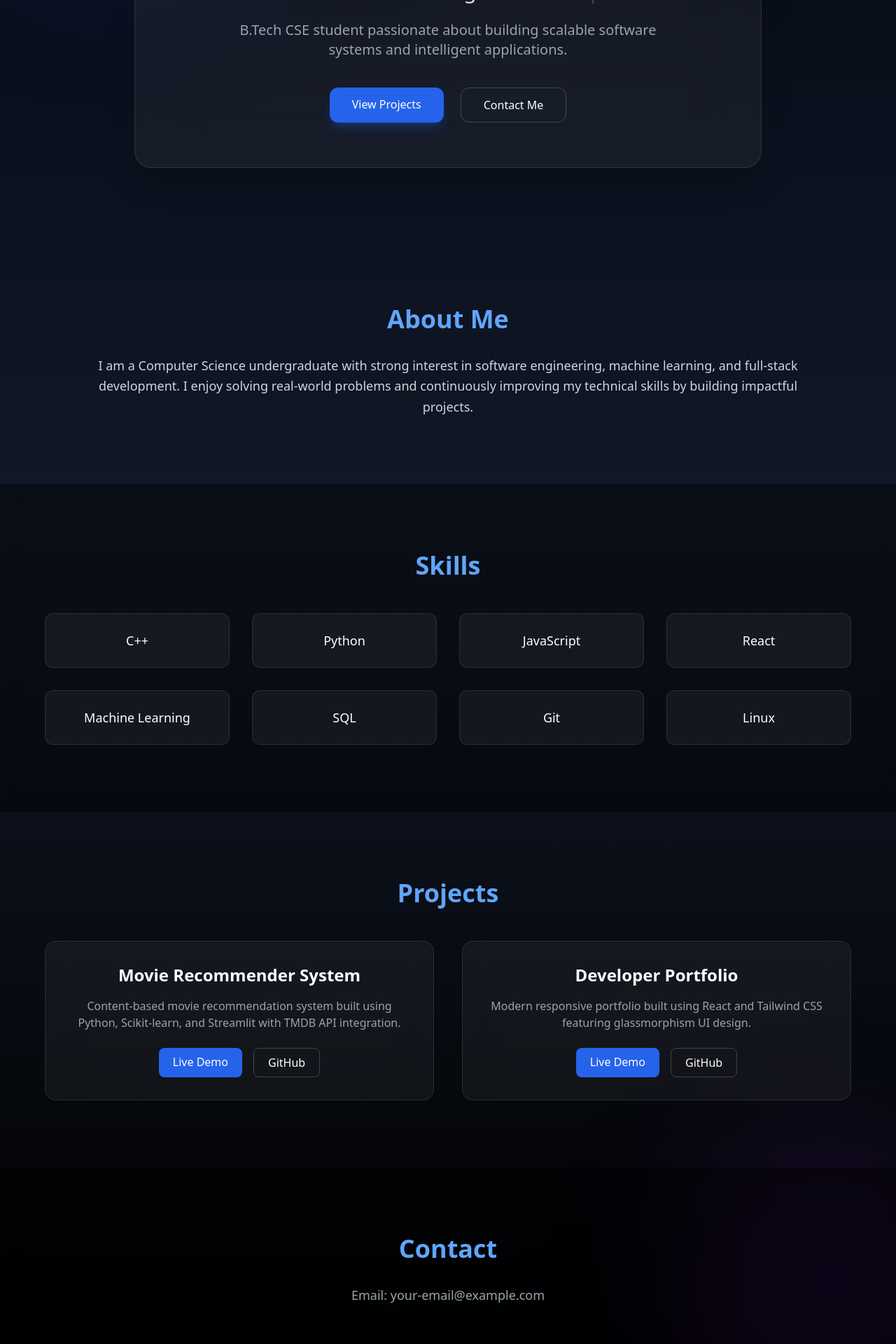
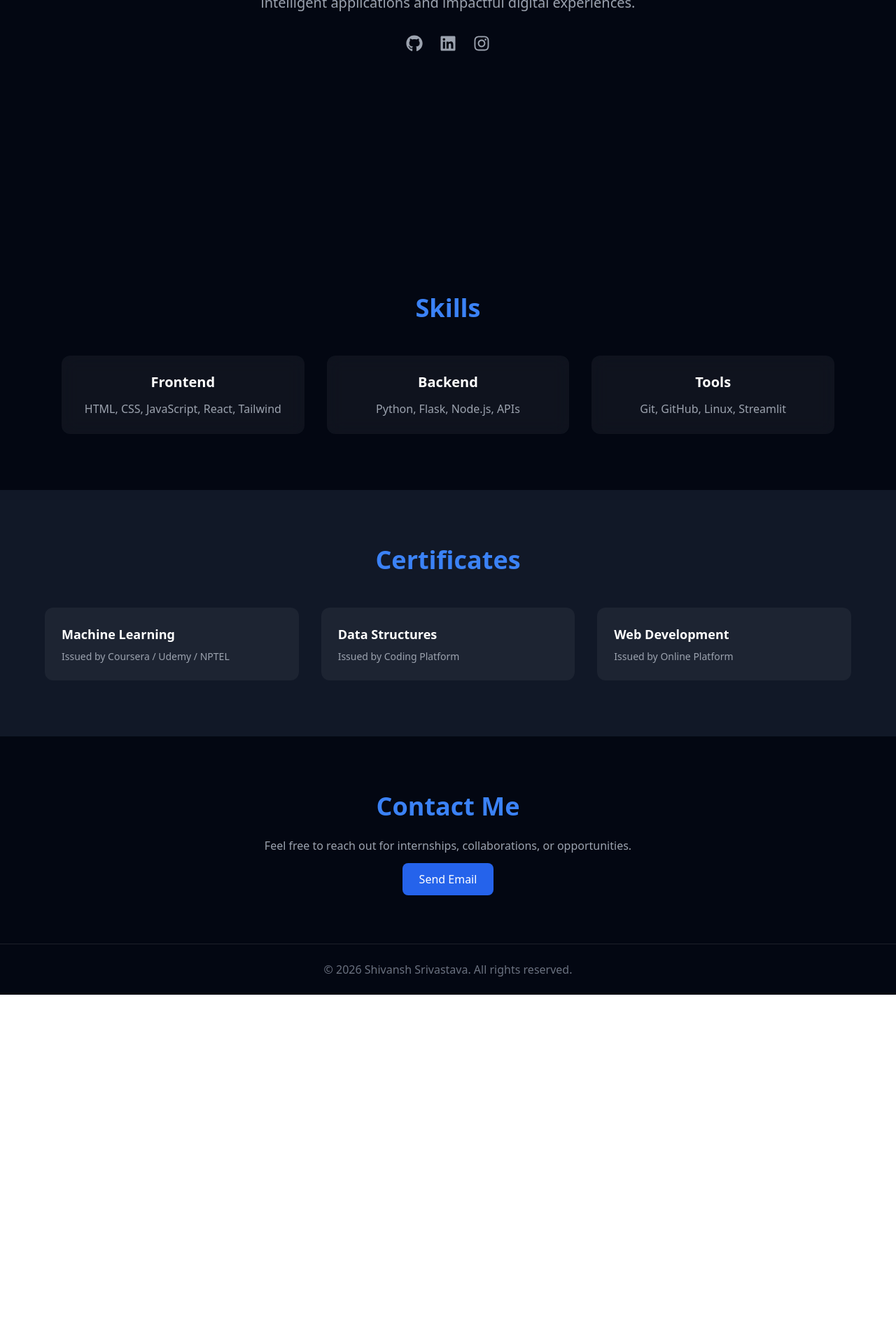
Before and after one commit to SHIVANSH3SRIVASTAVA/portfolio, a React (Vite) app: page / in a window 1280 px wide. Shown: the part 460-2380 px from the top of the page at 70% size. After the commit the page ends 1881 px from the top, so only its background shows below. Built offline with nearby package versions, Linux system fonts and the light colour scheme.

Commit message:
Added social links and certificates section

```diff
--- a/package.json
+++ b/package.json
@@ -12,6 +12,7 @@
   "dependencies": {
     "react": "^19.2.0",
     "react-dom": "^19.2.0",
+    "react-icons": "^5.5.0",
     "react-simple-typewriter": "^5.0.1"
   },
   "devDependencies": {
--- a/src/App.jsx
+++ b/src/App.jsx
@@ -1,39 +1,29 @@
+import { FaGithub, FaLinkedin, FaInstagram } from "react-icons/fa"
 import { Typewriter } from "react-simple-typewriter"
 
 function App() {
   return (
-    <div className="bg-gradient-to-b from-gray-950 via-gray-900 to-black text-white min-h-screen relative overflow-x-hidden">
+    <div className="bg-gray-950 text-white min-h-screen scroll-smooth">
 
-      {/* Background Glow */}
-      <div className="absolute w-[500px] h-[500px] bg-blue-600 rounded-full blur-[120px] opacity-20 top-[-100px] left-[-100px]"></div>
-      <div className="absolute w-[400px] h-[400px] bg-purple-600 rounded-full blur-[120px] opacity-20 bottom-[-100px] right-[-100px]"></div>
-
-      {/* Navbar */}
-      <nav className="fixed top-0 w-full bg-black/30 backdrop-blur-md border-b border-white/10 z-50">
-        <div className="max-w-6xl mx-auto px-6 py-4 flex justify-between items-center">
-          <h1 className="text-xl font-semibold tracking-wide">
+      {/* NAVBAR */}
+      <nav className="fixed w-full backdrop-blur-md bg-white/5 border-b border-white/10 z-50">
+        <div className="max-w-6xl mx-auto flex justify-between items-center p-4">
+          <h1 className="font-bold text-xl text-blue-500">
             Shivansh.dev
           </h1>
-
-          <div className="space-x-8 hidden md:flex text-gray-300">
-            <a href="#about" className="hover:text-blue-400 transition">About</a>
-            <a href="#skills" className="hover:text-blue-400 transition">Skills</a>
-            <a href="#projects" className="hover:text-blue-400 transition">Projects</a>
-            <a href="#contact" className="hover:text-blue-400 transition">Contact</a>
+          <div className="space-x-6 text-gray-300">
+            <a href="#skills" className="hover:text-white">Skills</a>
+            <a href="#projects" className="hover:text-white">Projects</a>
+            <a href="#certificates" className="hover:text-white">Certificates</a>
+            <a href="#contact" className="hover:text-white">Contact</a>
           </div>
         </div>
       </nav>
 
-      {/* Hero Section */}
-      <section className="relative flex items-center justify-center text-center px-6 h-screen pt-24">
-
-        <div className="backdrop-blur-2xl bg-white/5 border border-white/10 rounded-3xl px-12 py-16 shadow-2xl max-w-4xl">
-
+      {/* HERO */}
+      <section className="flex flex-col justify-center items-center text-center px-6 h-screen">
         <h1 className="text-5xl md:text-7xl font-bold leading-tight">
-            Hi, I'm{" "}
-            <span className="text-blue-500">
-              Shivansh Srivastava
-            </span>
+          Hi, I'm <span className="text-blue-500">Shivansh Srivastava</span>
         </h1>
 
         <h2 className="mt-6 text-2xl md:text-3xl text-gray-300 font-medium">
@@ -53,149 +43,96 @@ function App() {
           />
         </h2>
 
-          <p className="mt-6 text-lg md:text-xl text-gray-400 max-w-2xl mx-auto">
-            B.Tech CSE student passionate about building scalable
-            software systems and intelligent applications.
+        <p className="mt-6 text-lg md:text-xl text-gray-400 max-w-2xl">
+          B.Tech CSE student passionate about building scalable systems,
+          intelligent applications and impactful digital experiences.
         </p>
 
-          <div className="mt-10 flex gap-6 justify-center flex-wrap">
-            <a
-              href="#projects"
-              className="px-8 py-3 bg-blue-600 hover:bg-blue-700 transition duration-300 rounded-xl font-medium shadow-lg shadow-blue-600/30"
-            >
-              View Projects
+        {/* SOCIAL LINKS */}
+        <div className="flex gap-6 mt-8 text-2xl text-gray-400">
+          <a href="https://github.com/SHIVANSH3SRIVASTAVA" target="_blank">
+            <FaGithub className="hover:text-white transition" />
           </a>
-
-            <a
-              href="#contact"
-              className="px-8 py-3 border border-white/20 hover:border-blue-400 transition duration-300 rounded-xl font-medium"
-            >
-              Contact Me
+          <a href="https://linkedin.com/in/shivansh3srivastava" target="_blank">
+            <FaLinkedin className="hover:text-blue-500 transition" />
           </a>
-          </div>
-
+          <a href="https://instagram.com/shivanshsrivastavaks" target="_blank">
+            <FaInstagram className="hover:text-pink-500 transition" />
+          </a>
         </div>
       </section>
 
-      {/* About Section */}
-      <section id="about" className="py-24 px-6">
-        <div className="max-w-5xl mx-auto text-center">
-          <h2 className="text-4xl font-bold mb-8 text-blue-400">
-            About Me
-          </h2>
-
-          <p className="text-gray-300 text-lg leading-relaxed">
-            I am a Computer Science undergraduate with strong interest in
-            software engineering, machine learning, and full-stack development.
-            I enjoy solving real-world problems and continuously improving my
-            technical skills by building impactful projects.
-          </p>
-        </div>
-      </section>
-
-      {/* Skills Section */}
-      <section id="skills" className="py-24 px-6 bg-black/40 backdrop-blur-md">
-        <div className="max-w-6xl mx-auto text-center">
-          <h2 className="text-4xl font-bold mb-12 text-blue-400">
+      {/* SKILLS */}
+      <section id="skills" className="py-20 px-6 max-w-6xl mx-auto">
+        <h2 className="text-4xl font-bold text-center mb-12 text-blue-500">
           Skills
         </h2>
-
-          <div className="grid grid-cols-2 md:grid-cols-4 gap-8 text-lg">
-            {["C++", "Python", "JavaScript", "React", "Machine Learning", "SQL", "Git", "Linux"].map((skill) => (
-              <div
-                key={skill}
-                className="bg-white/5 border border-white/10 rounded-xl py-6 hover:border-blue-400 transition"
-              >
-                {skill}
+        <div className="grid md:grid-cols-3 gap-8 text-center">
+          <div className="bg-white/5 p-6 rounded-xl backdrop-blur-md">
+            <h3 className="font-semibold text-xl mb-3">Frontend</h3>
+            <p className="text-gray-400">HTML, CSS, JavaScript, React, Tailwind</p>
           </div>
-            ))}
+          <div className="bg-white/5 p-6 rounded-xl backdrop-blur-md">
+            <h3 className="font-semibold text-xl mb-3">Backend</h3>
+            <p className="text-gray-400">Python, Flask, Node.js, APIs</p>
+          </div>
+          <div className="bg-white/5 p-6 rounded-xl backdrop-blur-md">
+            <h3 className="font-semibold text-xl mb-3">Tools</h3>
+            <p className="text-gray-400">Git, GitHub, Linux, Streamlit</p>
           </div>
         </div>
       </section>
 
-      {/* Projects Section */}
-      <section id="projects" className="py-24 px-6">
-        <div className="max-w-6xl mx-auto text-center">
-          <h2 className="text-4xl font-bold mb-12 text-blue-400">
-            Projects
+      {/* CERTIFICATES */}
+      <section id="certificates" className="py-20 px-6 bg-gray-900">
+        <h2 className="text-4xl font-bold text-center mb-12 text-blue-500">
+          Certificates
         </h2>
 
-          <div className="grid md:grid-cols-2 gap-10">
-
-            {/* Project 1 */}
-            <div className="bg-white/5 backdrop-blur-xl border border-white/10 rounded-2xl p-8 hover:border-blue-400 transition transform hover:-translate-y-2">
-              <h3 className="text-2xl font-semibold mb-4">
-                Movie Recommender System
-              </h3>
-
-              <p className="text-gray-400 mb-6">
-                Content-based movie recommendation system built using
-                Python, Scikit-learn, and Streamlit with TMDB API integration.
+        <div className="grid md:grid-cols-3 gap-8 max-w-6xl mx-auto">
+          <div className="bg-white/5 p-6 rounded-xl">
+            <h3 className="font-semibold text-lg mb-2">Machine Learning</h3>
+            <p className="text-gray-400 text-sm">
+              Issued by Coursera / Udemy / NPTEL
             </p>
-
-              <div className="flex gap-4 justify-center">
-                <a
-                  href="https://movie-recommender-system-ss.streamlit.app/"
-                  target="_blank"
-                  className="px-5 py-2 bg-blue-600 hover:bg-blue-700 rounded-lg transition"
-                >
-                  Live Demo
-                </a>
-
-                <a
-                  href="https://github.com/SHIVANSH3SRIVASTAVA/movie-recommender-system"
-                  target="_blank"
-                  className="px-5 py-2 border border-white/20 hover:border-blue-400 rounded-lg transition"
-                >
-                  GitHub
-                </a>
-              </div>
           </div>
 
-            {/* Project 2 */}
-            <div className="bg-white/5 backdrop-blur-xl border border-white/10 rounded-2xl p-8 hover:border-blue-400 transition transform hover:-translate-y-2">
-              <h3 className="text-2xl font-semibold mb-4">
-                Developer Portfolio
-              </h3>
-
-              <p className="text-gray-400 mb-6">
-                Modern responsive portfolio built using React and Tailwind CSS
-                featuring glassmorphism UI design.
+          <div className="bg-white/5 p-6 rounded-xl">
+            <h3 className="font-semibold text-lg mb-2">Data Structures</h3>
+            <p className="text-gray-400 text-sm">
+              Issued by Coding Platform
             </p>
-
-              <div className="flex gap-4 justify-center">
-                <a
-                  href="#"
-                  className="px-5 py-2 bg-blue-600 hover:bg-blue-700 rounded-lg transition"
-                >
-                  Live Demo
-                </a>
-
-                <a
-                  href="#"
-                  className="px-5 py-2 border border-white/20 hover:border-blue-400 rounded-lg transition"
-                >
-                  GitHub
-                </a>
-              </div>
           </div>
 
+          <div className="bg-white/5 p-6 rounded-xl">
+            <h3 className="font-semibold text-lg mb-2">Web Development</h3>
+            <p className="text-gray-400 text-sm">
+              Issued by Online Platform
+            </p>
           </div>
         </div>
       </section>
 
-      {/* Contact Section */}
-      <section id="contact" className="py-24 px-6 bg-black/40 backdrop-blur-md">
-        <div className="max-w-4xl mx-auto text-center">
-          <h2 className="text-4xl font-bold mb-8 text-blue-400">
-            Contact
+      {/* CONTACT */}
+      <section id="contact" className="py-20 px-6 text-center">
+        <h2 className="text-4xl font-bold text-blue-500 mb-6">
+          Contact Me
         </h2>
+        <p className="text-gray-400 mb-6">
+          Feel free to reach out for internships, collaborations, or opportunities.
+        </p>
+        <a
+          href="mailto:shivanshsrivastavaworks@gmail.com"
+          className="px-6 py-3 bg-blue-600 hover:bg-blue-700 transition rounded-lg"
+        >
+          Send Email
+        </a>
+      </section>
 
-          <p className="text-gray-400 text-lg">
-            Email: your-email@example.com
-          </p>
-        </div>
-      </section>
+      {/* FOOTER */}
+      <footer className="text-center py-6 border-t border-white/10 text-gray-500">
+        © 2026 Shivansh Srivastava. All rights reserved.
+      </footer>
 
     </div>
   )
```
Also changed, not shown: 1 other file (tests, documents, lock files or other folders). Lines whose indentation alone changed are shown as unchanged.
